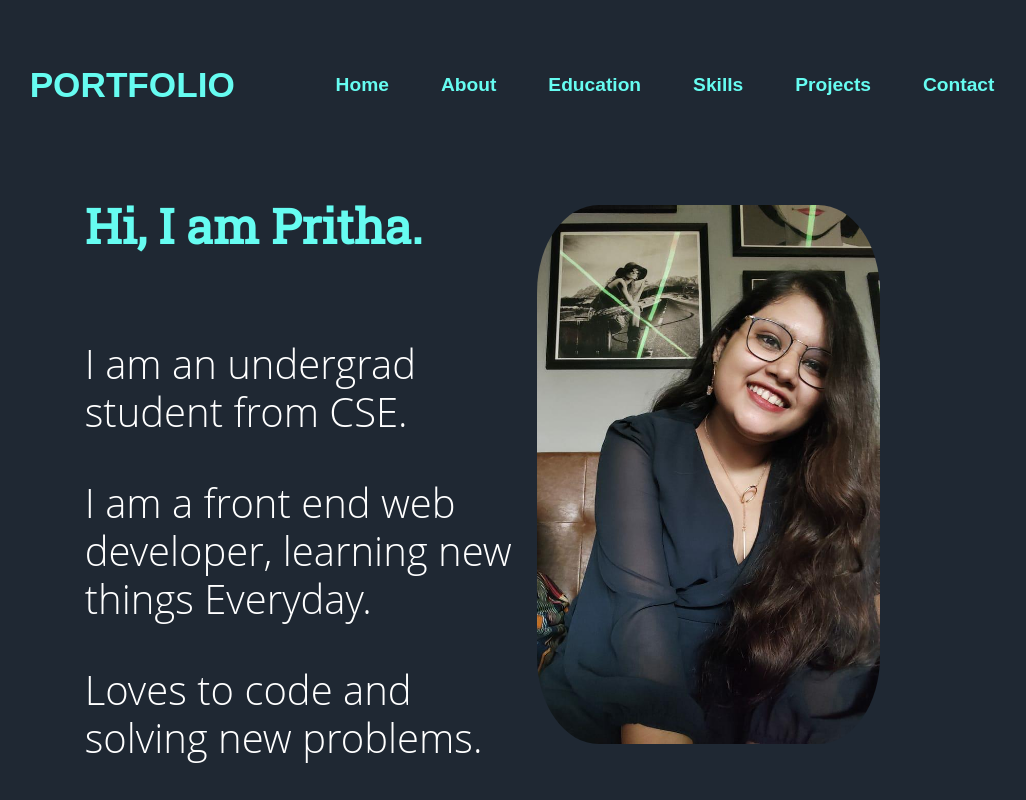
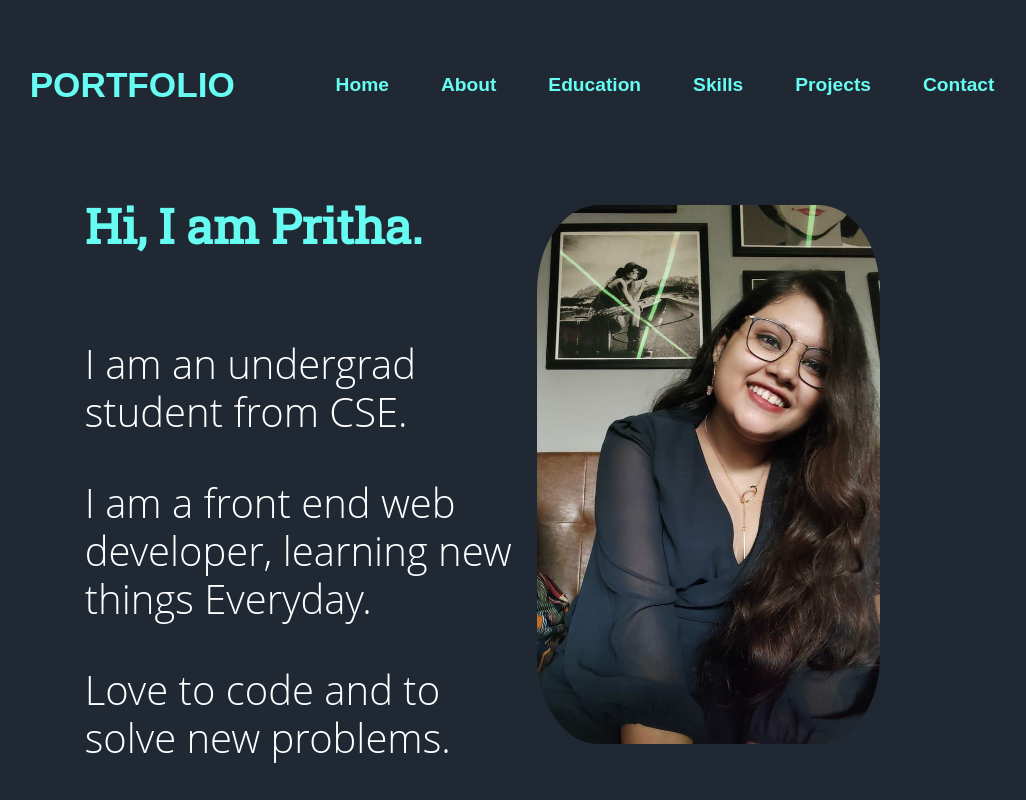
Before and after one commit to Pritha211/Portfolio, a plain HTML site: page index.html in a window 1280 px wide. Shown: the top 800 px of the page, without its empty margins (115-1141 px from the left). Drawn offline with nearby package versions, Linux system fonts and the light colour scheme; a web font is replaced by a local one.

Commit message:
second commit

```diff
--- a/index.html
+++ b/index.html
@@ -59,7 +59,7 @@
                 <h1 class="first-intro">Hi, I am Pritha.</h1>
                 <p class="first-intro-sub">I am an undergrad student from CSE.</p>
                 <p class="first-intro-sub">I am a front end web developer, learning new things Everyday.</p>
-                <p class="first-intro-sub">Loves to code and solving new problems.</p>
+                <p class="first-intro-sub">Love to code and to solve new problems.</p>
             </div>
             <div class="col-lg-6 mx-auto">
                 <img class="profile-img img-fluid mx-auto py-3" src="images/first-image.jpeg" alt="profile-photo">
```
